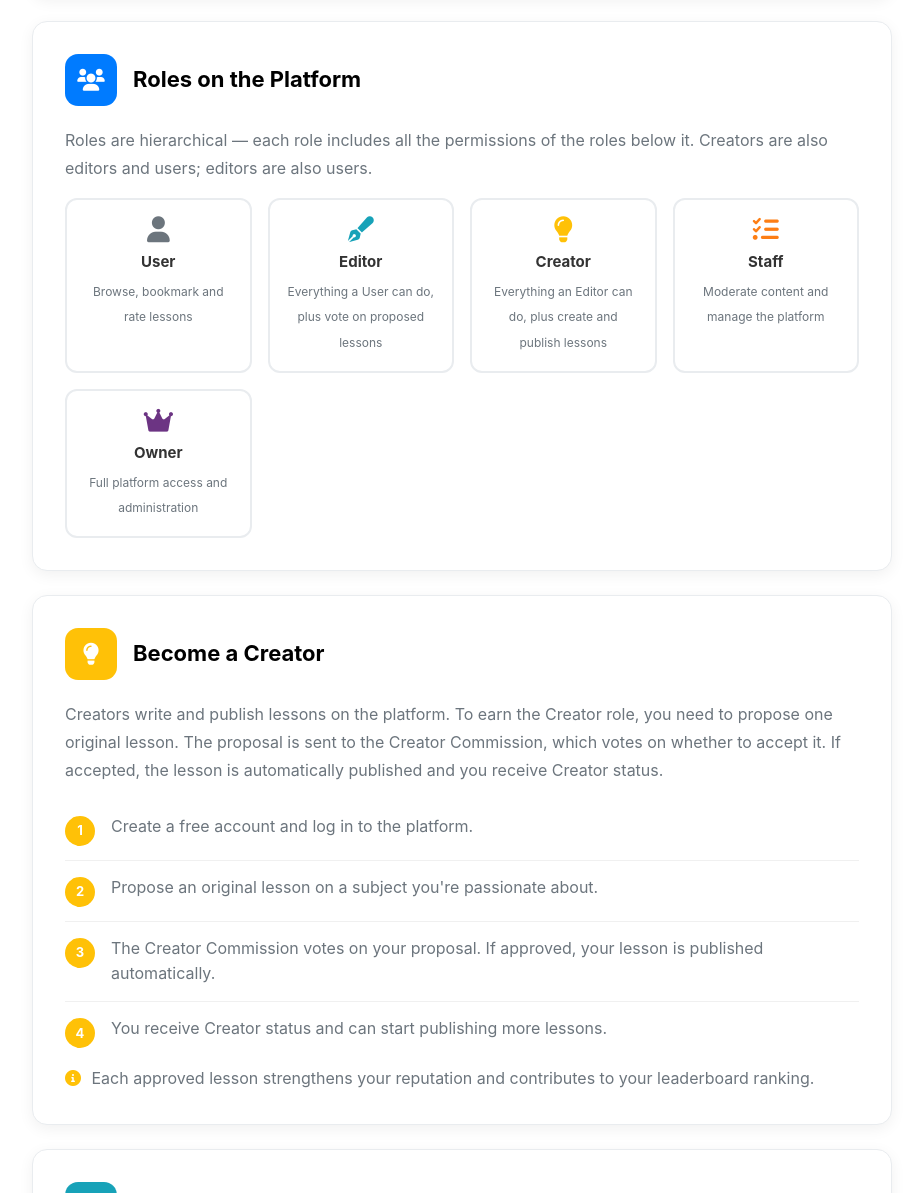
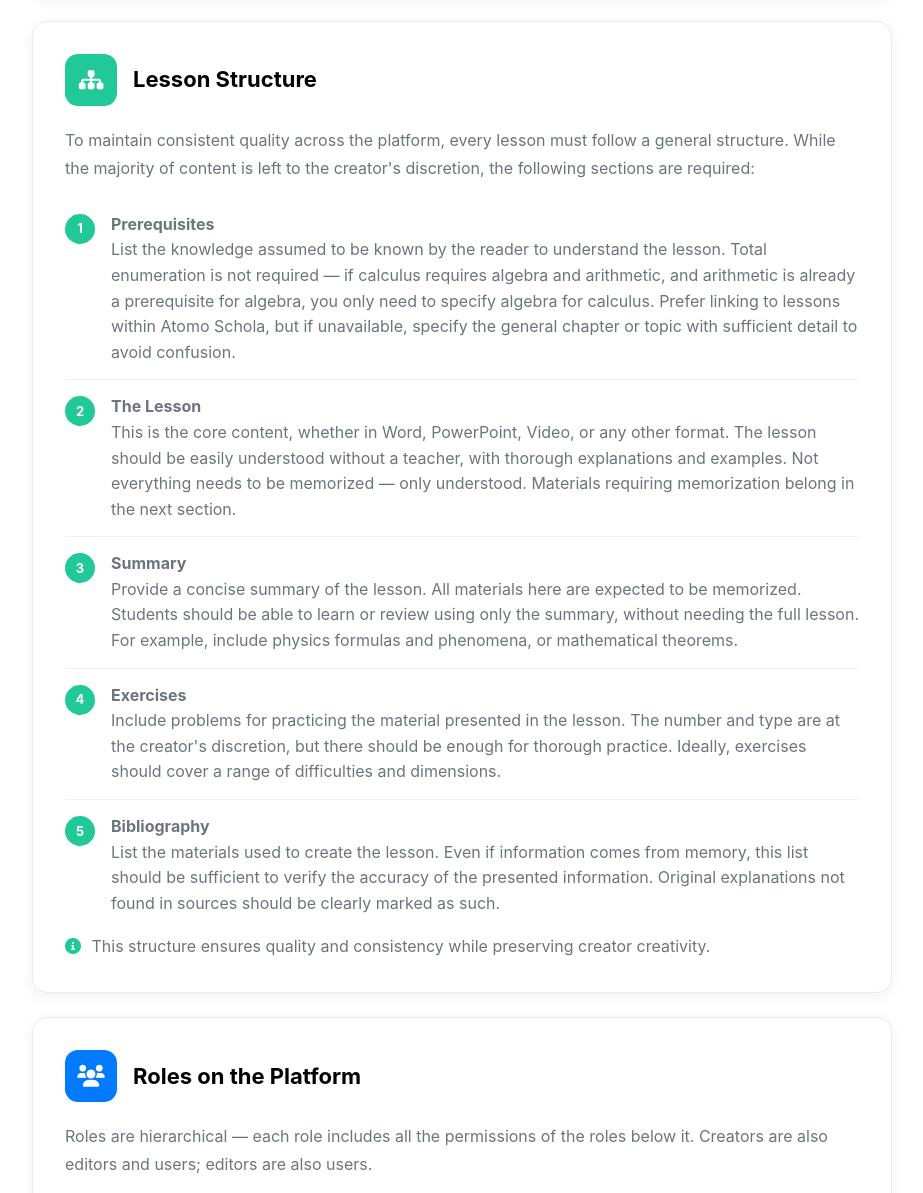
Before and after one commit to AdelinCode/atomoschola_dev, a website: page frontend/how-it-works.html in a window 1280 px wide. Shown: the part 1352-2545 px from the top of the page, without its empty margins (178-1101 px from the left). Drawn offline with Linux system fonts and the light colour scheme.

Commit message:
cours structure

```diff
--- a/frontend/how-it-works.html
+++ b/frontend/how-it-works.html
@@ -343,6 +343,57 @@
                     </ul>
                 </div>
 
+                <!-- Lesson Structure -->
+                <div class="contrib-section">
+                    <div class="contrib-section-header">
+                        <div class="contrib-section-icon bg-green">
+                            <i class="fas fa-sitemap"></i>
+                        </div>
+                        <h2>Lesson Structure</h2>
+                    </div>
+                    <p>To maintain consistent quality across the platform, every lesson must follow a general structure. While the majority of content is left to the creator's discretion, the following sections are required:</p>
+
+                    <ul class="steps-list">
+                        <li>
+                            <span class="step-number bg-green">1</span>
+                            <div>
+                                <strong>Prerequisites</strong><br>
+                                List the knowledge assumed to be known by the reader to understand the lesson. Total enumeration is not required — if calculus requires algebra and arithmetic, and arithmetic is already a prerequisite for algebra, you only need to specify algebra for calculus. Prefer linking to lessons within Atomo Schola, but if unavailable, specify the general chapter or topic with sufficient detail to avoid confusion.
+                            </div>
+                        </li>
+                        <li>
+                            <span class="step-number bg-green">2</span>
+                            <div>
+                                <strong>The Lesson</strong><br>
+                                This is the core content, whether in Word, PowerPoint, Video, or any other format. The lesson should be easily understood without a teacher, with thorough explanations and examples. Not everything needs to be memorized — only understood. Materials requiring memorization belong in the next section.
+                            </div>
+                        </li>
+                        <li>
+                            <span class="step-number bg-green">3</span>
+                            <div>
+                                <strong>Summary</strong><br>
+                                Provide a concise summary of the lesson. All materials here are expected to be memorized. Students should be able to learn or review using only the summary, without needing the full lesson. For example, include physics formulas and phenomena, or mathematical theorems.
+                            </div>
+                        </li>
+                        <li>
+                            <span class="step-number bg-green">4</span>
+                            <div>
+                                <strong>Exercises</strong><br>
+                                Include problems for practicing the material presented in the lesson. The number and type are at the creator's discretion, but there should be enough for thorough practice. Ideally, exercises should cover a range of difficulties and dimensions.
+                            </div>
+                        </li>
+                        <li>
+                            <span class="step-number bg-green">5</span>
+                            <div>
+                                <strong>Bibliography</strong><br>
+                                List the materials used to create the lesson. Even if information comes from memory, this list should be sufficient to verify the accuracy of the presented information. Original explanations not found in sources should be clearly marked as such.
+                            </div>
+                        </li>
+                    </ul>
+
+                    <p style="margin-top: 16px;"><i class="fas fa-info-circle color-green" style="margin-right: 6px;"></i> This structure ensures quality and consistency while preserving creator creativity.</p>
+                </div>
+
                 <!-- Roles -->
                 <div class="contrib-section">
                     <div class="contrib-section-header">
```
